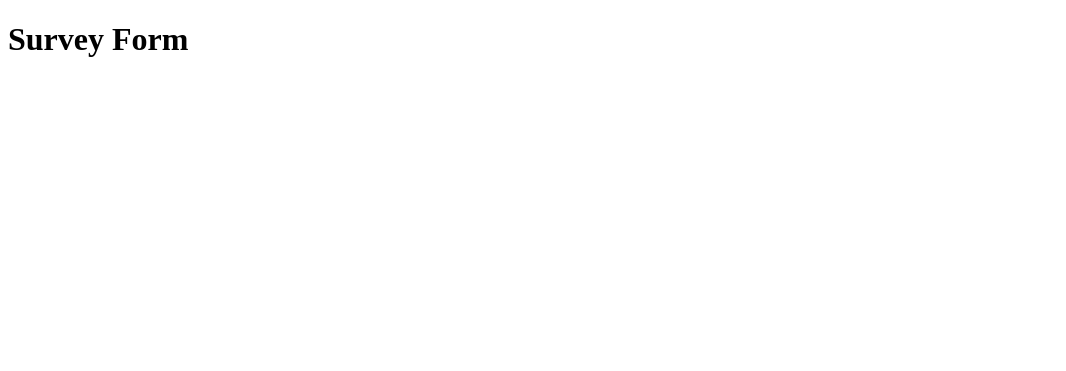
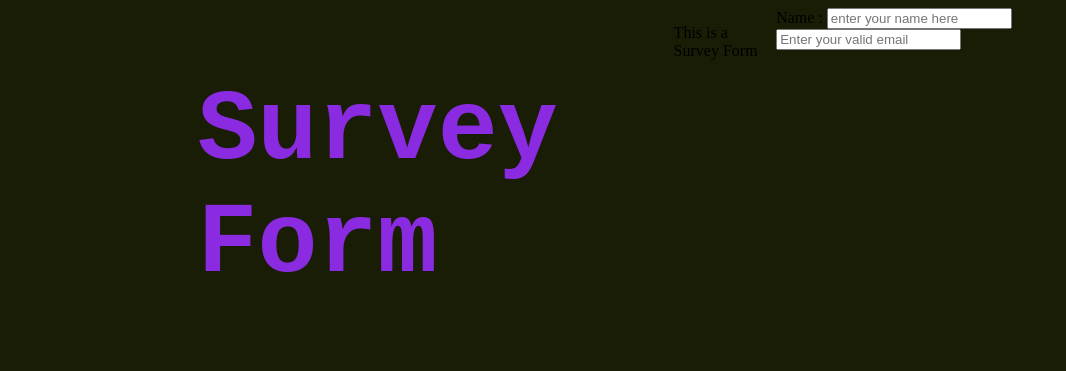
Before and after one commit to Ezeko/surveyform, a plain HTML site: page index.html in a window 1280 px wide. Shown: the whole page, without its empty margins (0-1066 px from the left). Drawn offline with Linux system fonts and the light colour scheme.

Commit message:
update index

```diff
--- a/index.html
+++ b/index.html
@@ -6,14 +6,35 @@
         <title>Survey Form | FreeCodeCamp-Ezeko</title>
         <link rel="icon" type="image/jpg" href="31517324.jpg">
         <style>
+            body{
+                display:flex;
+                background-color:rgb(25, 29, 6);
+            }
             .container{
                 width:100%;
+                display:flex;
+                margin:auto;
+                padding-left: 15%;
+                padding-right: 15%;
+
+            }
+            #title{
+                font-size:100px;
+                color:blueviolet;
+                font-family:monospace;
             }
         </style>
     </head>
     <body>
         <div class="container">
             <h1 id="title">Survey Form</h1>
+            <p id="description">This is a Survey Form</p>
+            <form id="survey-form">
+                <label for="name">Name :</label>
+                <input type="text" id="name" placeholder="enter your name here">
+                <input type="email" id="email" placeholder="Enter your valid email">
+            </form>
+
         </div>
     </body>
 </html>
```
